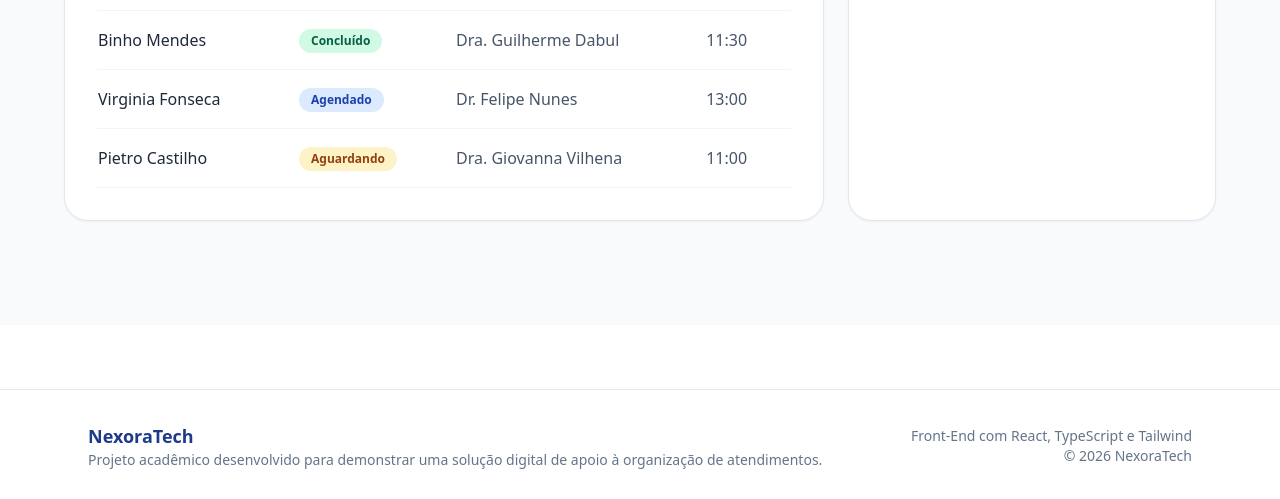
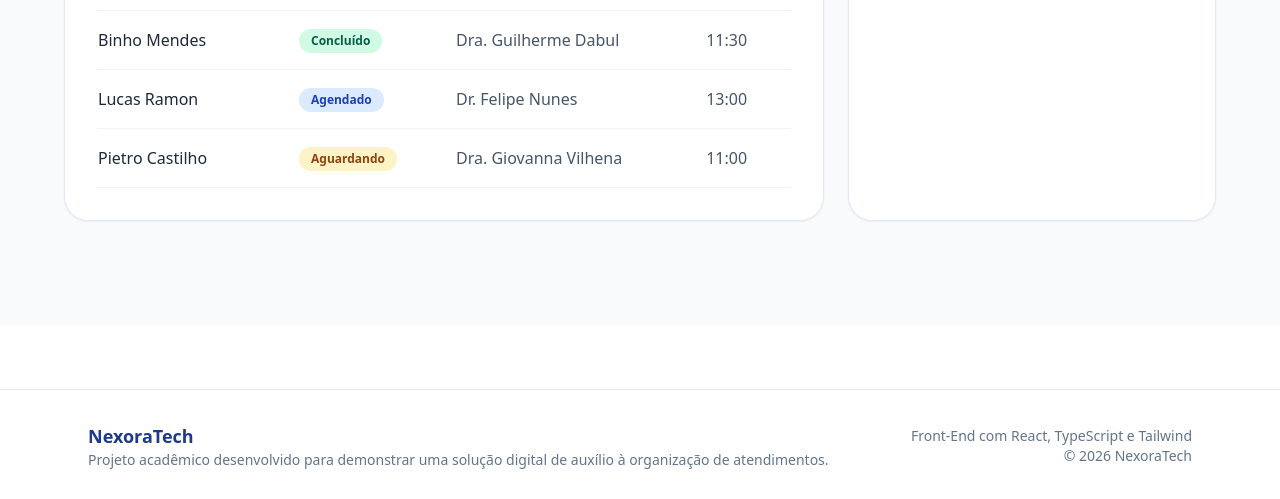
Before and after one commit to renanlima-hub/nexoratech, a React (Vite) app: page /painel in a window 1280 px wide. Shown: the part 1026-1525 px from the top of the page. Built offline with nearby package versions, Linux system fonts and the light colour scheme.

Commit message:
Atualização de nome do paciente no Painel

```diff
--- a/src/components/Footer.tsx
+++ b/src/components/Footer.tsx
@@ -6,7 +6,7 @@ export default function Footer() {
           <p className="text-lg font-bold text-blue-900">NexoraTech</p>
           <p className="text-sm text-slate-500">
             Projeto acadêmico desenvolvido para demonstrar uma solução digital
-            de apoio à organização de atendimentos.
+            de auxílio à organização de atendimentos.
           </p>
         </div>
 
--- a/src/pages/Painel.tsx
+++ b/src/pages/Painel.tsx
@@ -15,7 +15,7 @@ const pacientes: Paciente[] = [
   { nome: "Harry Styles", status: "Agendado", dentista: "Dra. Giovanna Vilhena", horario: "14:00" },
   { nome: "Kayke Santana", status: "Aguardando", dentista: "Dr. Guilherme Dabul", horario: "15:30" },
   { nome: "Binho Mendes", status: "Concluído", dentista: "Dra. Guilherme Dabul", horario: "11:30" },
-  { nome: "Virginia Fonseca", status: "Agendado", dentista: "Dr. Felipe Nunes", horario: "13:00" },
+  { nome: "Lucas Ramon", status: "Agendado", dentista: "Dr. Felipe Nunes", horario: "13:00" },
   { nome: "Pietro Castilho", status: "Aguardando", dentista: "Dra. Giovanna Vilhena", horario: "11:00" },
 ];
 
```
